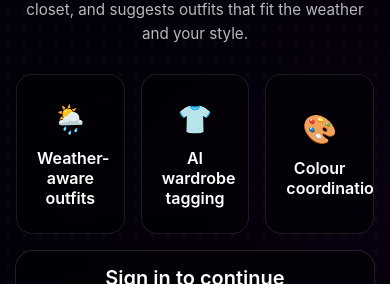
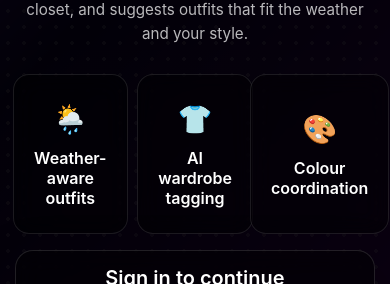
Before and after one commit to Jezapj/FabAI, a React (Vite) app in the folder react-app/: page / in a window 390 px wide. Shown: the part 205-489 px from the top of the page. Built offline with nearby package versions, Linux system fonts and the light colour scheme; no server answers.

Commit message:
Fixed Landing Spacing for text on some devices

```diff
--- a/react-app/src/style.css
+++ b/react-app/src/style.css
@@ -1263,6 +1263,7 @@ body:has(.app-shell:not(.app-shell--dashboard)) {
   }
   .landing-feature {
     justify-content: center;
+    justify-self: center;
   }
 }
 .landing-feature__icon{
```
